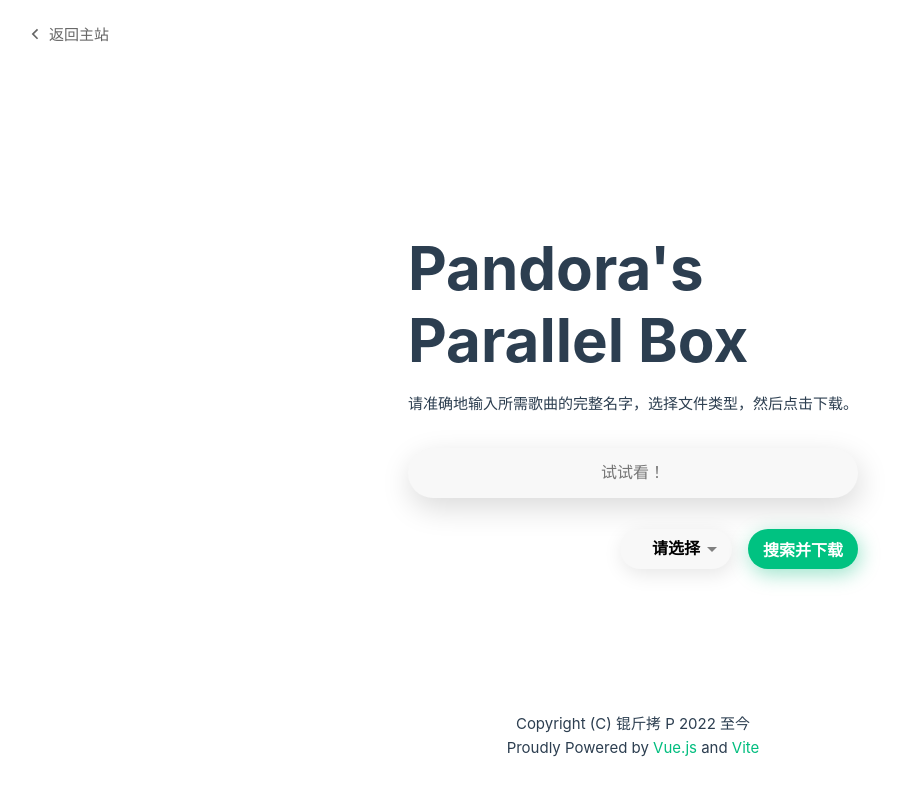
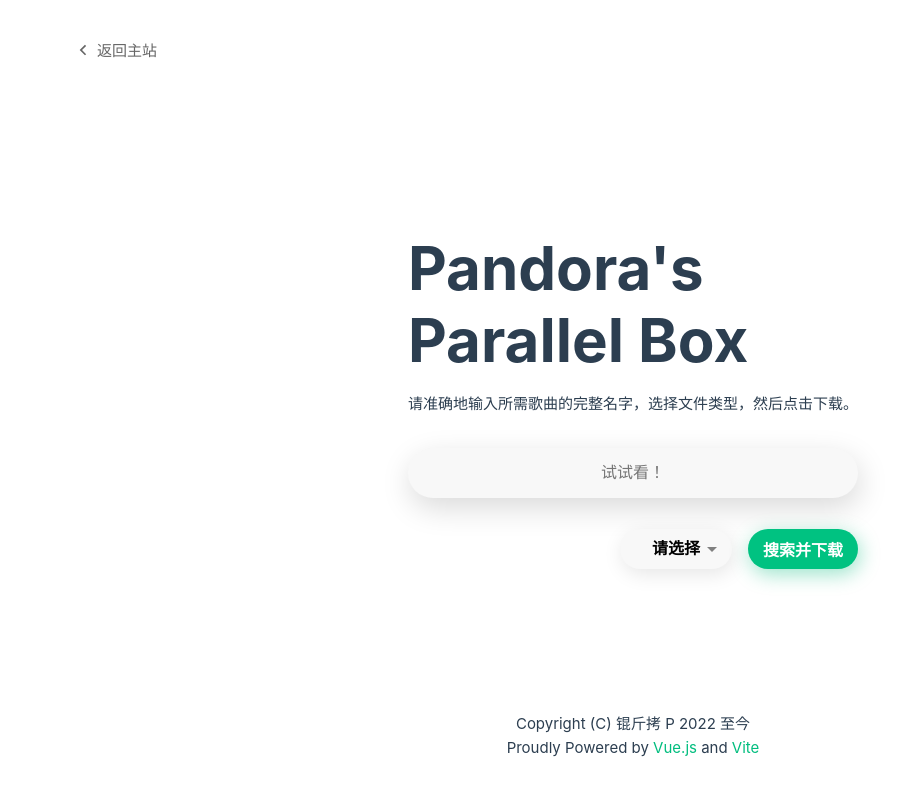
Before and after one commit to leostudiooo/kjkp-distro, a Vue app: page / in a window 1280 px wide. Shown: the top 796 px of the page, without its empty margins (7-907 px from the left). Built offline with nearby package versions, Linux system fonts and the light colour scheme.

Commit message:
style: 调整返回主站按钮的位置和样式，增加阴影效果

```diff
--- a/src/components/BackToMain.vue
+++ b/src/components/BackToMain.vue
@@ -20,18 +20,19 @@ const mainSiteUrl = 'https://leostudiooo.github.io/'
 <style scoped>
 .back-to-main {
   position: fixed;
-  top: 1rem;
-  left: 1rem;
+  top: 2rem;
+  left: 4rem;
   text-decoration: none;
   color: var(--text-dimmed-color);
   padding: 0.5rem 1rem;
-  border-radius: 10px;
+  border-radius: 20px;
   background-color: var(--bg-color);
   transition: all 0.2s ease;
   display: inline-flex;
   align-items: center;
   gap: 0.25rem;
   line-height: 1;
+  box-shadow: -5px -px 20px rgba(0, 0, 0, 0.1);
 }
 
 .back-icon {
```
